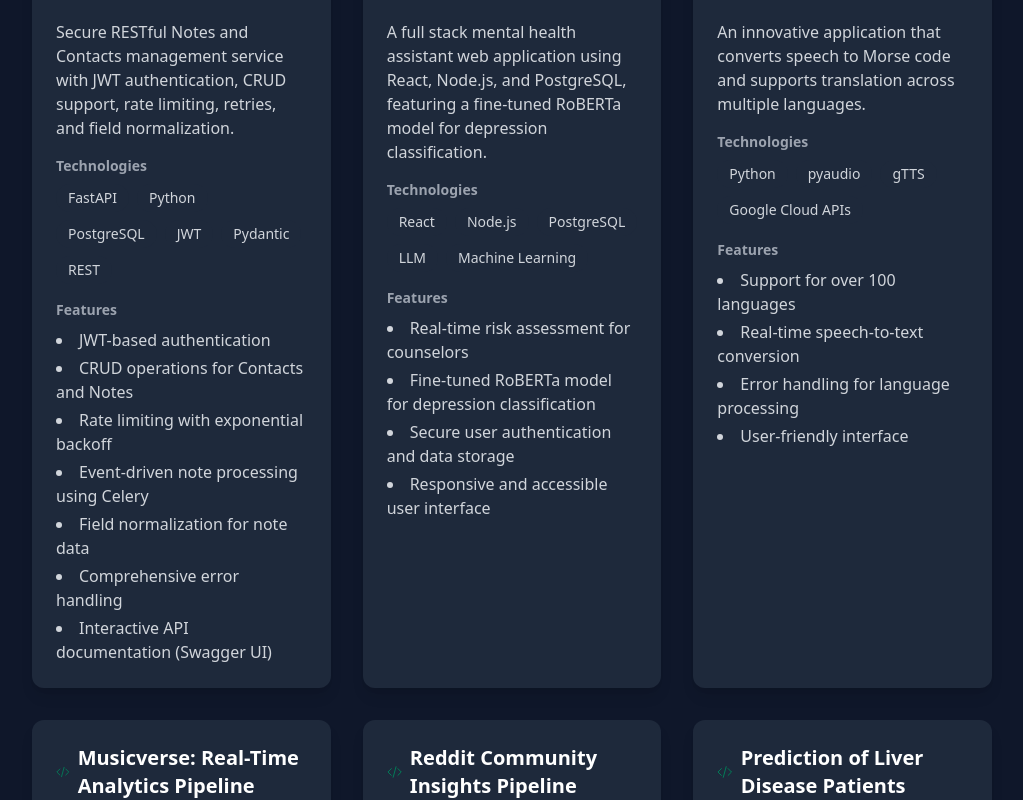
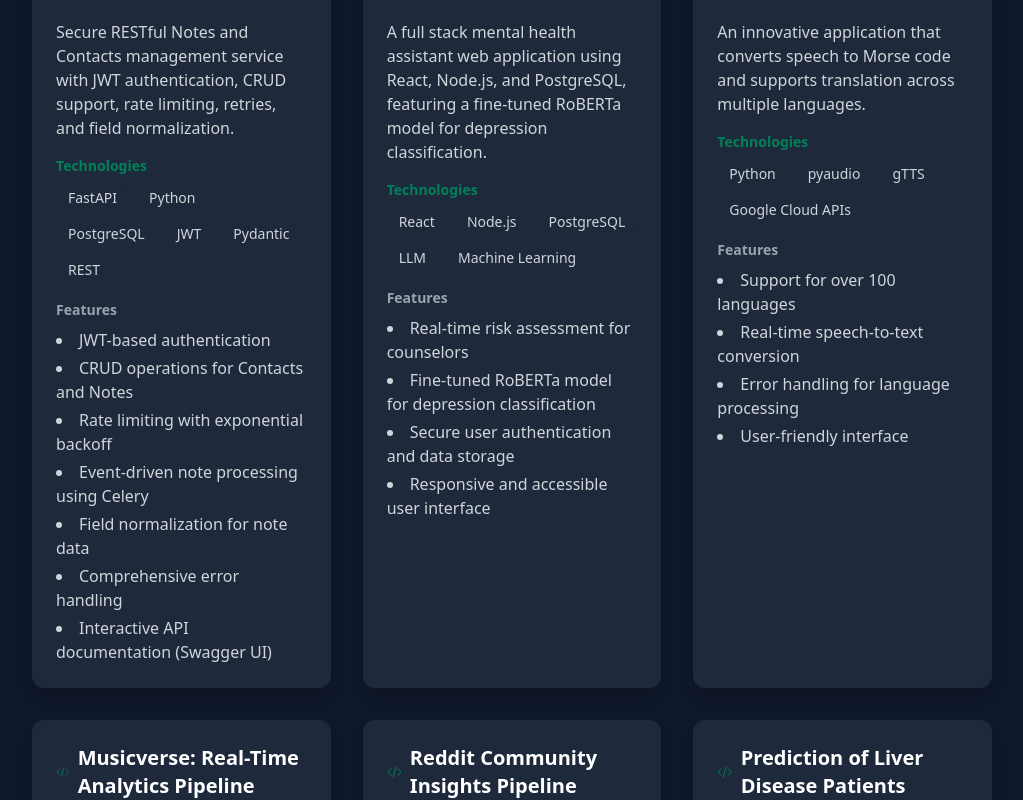
Before and after one commit to Tejanmayi/Portfolio, a React (Vite) app: page / in a window 1280 px wide. Shown: the part 3480-4280 px from the top of the page, without its empty margins (128-1151 px from the left). Built offline with nearby package versions, Linux system fonts and the light colour scheme.

Commit message:
Change style of words in Projects

```diff
--- a/src/components/Projects.tsx
+++ b/src/components/Projects.tsx
@@ -119,7 +119,7 @@
                 </div>
                 <p className="text-gray-300 mb-4">{project.description}</p>
                 <div className="mb-4">
-                  <h4 className="text-sm font-semibold text-gray-400 mb-2">Technologies</h4>
+                  <h4 className="text-sm font-semibold text-accent mb-2">Technologies</h4>
                   <div className="flex flex-wrap gap-2">
                     {project.technologies.map((tech, idx) => (
                       <span
@@ -132,7 +132,7 @@
                   </div>
                 </div>
                 <div>
-                  <h4 className="text-sm font-semibold text-gray-400 mb-2">Features</h4>
+                  <h4 className="text-sm font-semibold text-gray-400 text-accent mb-2">Features</h4>
                   <ul className="list-disc list-inside text-gray-300 space-y-1">
                     {project.features.map((feature, idx) => (
                       <li key={idx}>{feature}</li>
```
